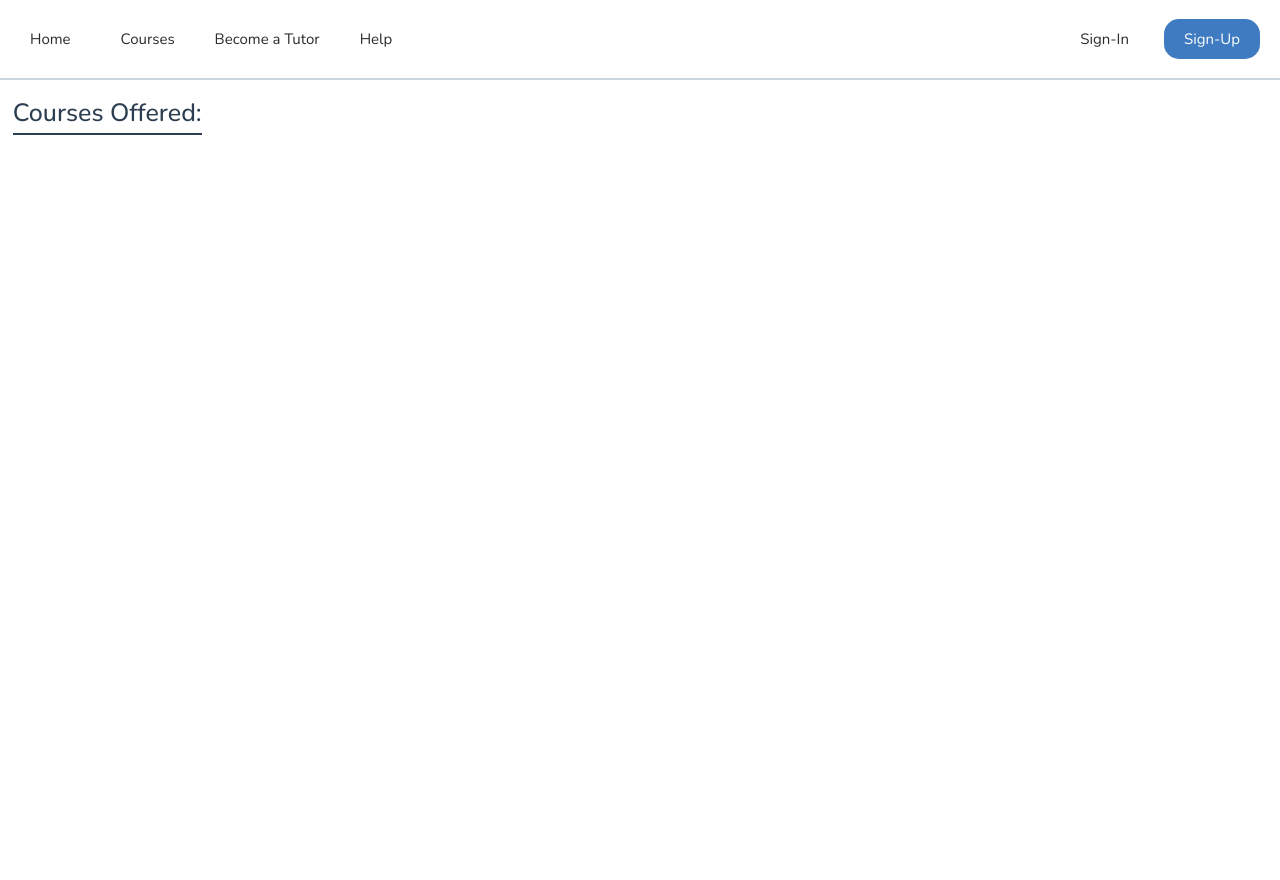
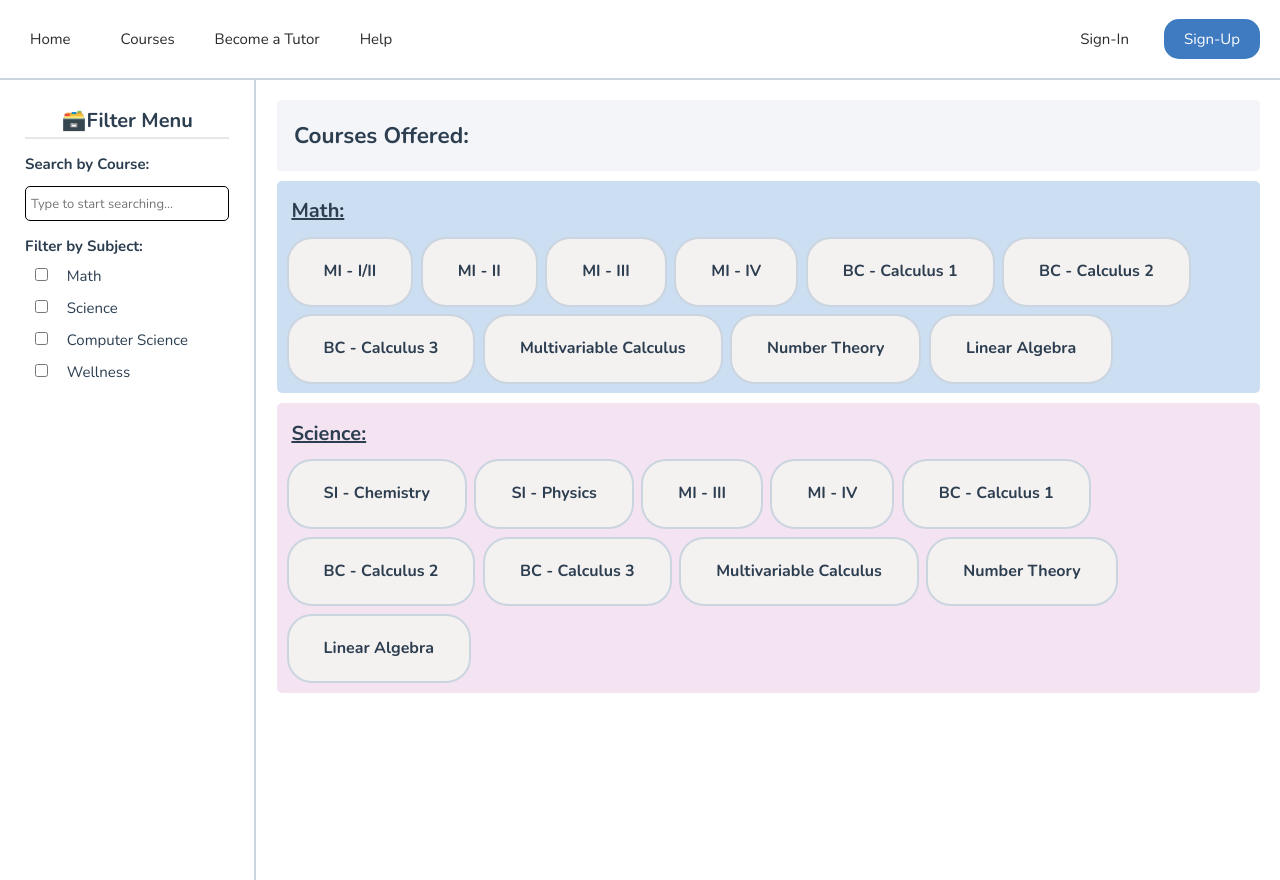
Before and after one commit to vid277/IMSATutoring, a Vue app in the folder IMSATutors/: page /courses in a window 1280 px wide. Built offline with nearby package versions, Linux system fonts and the light colour scheme.

Commit message:
Started working on courses page

```diff
--- a/IMSATutors/src/views/Courses.vue
+++ b/IMSATutors/src/views/Courses.vue
@@ -28,7 +28,7 @@ export default {
 
 <template>
 <head>
-    <link href="https://fonts.googleapis.com/css2?family=Montserrat:wght@400;500;600;800&family=Nunito:wght@400;500&family=Poppins:wght@200;300;400;500&display=swap" rel="stylesheet">
+    <link href="https://fonts.googleapis.com/css2?family=Montserrat:wght@400;500;600;700;800&family=Nunito:wght@400;500;600;700;800&family=Poppins:wght@200;300;400;500&display=swap" rel="stylesheet">
     <link href="\src\assets\commons.css" rel="stylesheet">
     <link rel="stylesheet" href="https://cdnjs.cloudflare.com/ajax/libs/font-awesome/4.7.0/css/font-awesome.min.css">
 </head>
@@ -44,11 +44,166 @@ export default {
       <span id="bluesign" style="color: rgb(255, 255, 255)"><router-link to="/signup">Sign-Up</router-link></span>
     </header>
     <body>
-        <div class = "mainPageWrapper">
-            <div class = "innerBox">
-                <h2>Courses Offered:</h2>
+    <main>
+      <div id="wrapper">
+        <div class = "filterMenu">
+          <fieldset>
+            <h3><span>🗃️</span>Filter Menu</h3>
+            <h4>Search by Course:</h4>
+            <div class="search">
+              <form>
+                  <input type="text"
+                      placeholder="Type to start searching..."
+                      name="search"
+                      maxlength="20"
+                  >
+              </form>
             </div>
+            <h4>Filter by Subject: </h4>
+            <div>
+                <div>
+                    <input type="checkbox" id="Math" name="Math">
+                    <label for="Math">Math</label>
+                </div>
+                <div>
+                    <input type="checkbox" id="Science" name="Science">
+                    <label for="Science">Science</label>
+                </div>
+                <div>
+                    <input type="checkbox" id="ComputerScience" name="ComputerScience">
+                    <label for="ComputerScience">Computer Science</label>
+                </div>
+                <div>
+                    <input type="checkbox" id="Wellness" name="Wellness">
+                    <label for="Wellness">Wellness</label>
+                </div>
+            </div>
+          </fieldset>
         </div>
+        <br>
+        <br>
+      </div>
+      <div class = "mainTextPlace">
+        <div class = "innerBox">
+          <div class = "TextPlaceWrapper">
+            <h2>Courses Offered: </h2>
+          </div>
+          <div class = "textDiv">
+            <h2>Math: </h2>
+            <div class = "courses mathCourses">
+            <div class="card">
+                <div class = "innerCard">
+                    <h5 class="card-title">MI - I/II</h5>
+                </div>
+            </div>
+            <div class="card">
+                <div class = "innerCard">
+                    <h5 class="card-title">MI - II</h5>
+                </div>
+            </div>
+            <div class="card">
+                <div class = "innerCard">
+                    <h5 class="card-title">MI - III</h5>
+                </div>
+            </div>
+            <div class="card">
+                <div class = "innerCard">
+                    <h5 class="card-title">MI - IV</h5>
+                </div>
+            </div>
+            <div class="card">
+                <div class = "innerCard">
+                    <h5 class="card-title">BC - Calculus 1</h5>
+                </div>
+            </div>
+            <div class="card">
+                <div class = "innerCard">
+                    <h5 class="card-title">BC - Calculus 2</h5>
+                </div>
+            </div>
+            <div class="card">
+                <div class = "innerCard">
+                    <h5 class="card-title">BC - Calculus 3</h5>
+                </div>
+            </div>
+            <div class="card">
+                <div class = "innerCard">
+                    <h5 class="card-title">Multivariable Calculus</h5>
+                </div>
+            </div>
+            <div class="card">
+                <div class = "innerCard">
+                    <h5 class="card-title">Number Theory</h5>
+                </div>
+            </div>
+            <div class="card">
+                <div class = "innerCard">
+                    <h5 class="card-title">Linear Algebra</h5>
+                </div>
+            </div>
+          </div>
+          </div>
+          <div class = "textDiv" style = "background-color: rgba(235, 206, 232, 0.556);">
+            <h2>Science: </h2>
+            <div class = "courses scienceCourses">
+            <div class="card">
+                <div class = "innerCard">
+                    <h5 class="card-title">SI - Chemistry</h5>
+                </div>
+            </div>
+            <div class="card">
+                <div class = "innerCard">
+                    <h5 class="card-title">SI - Physics</h5>
+                </div>
+            </div>
+            <div class="card">
+                <div class = "innerCard">
+                    <h5 class="card-title">MI - III</h5>
+                </div>
+            </div>
+            <div class="card">
+                <div class = "innerCard">
+                    <h5 class="card-title">MI - IV</h5>
+                </div>
+            </div>
+            <div class="card">
+                <div class = "innerCard">
+                    <h5 class="card-title">BC - Calculus 1</h5>
+                </div>
+            </div>
+            <div class="card">
+                <div class = "innerCard">
+                    <h5 class="card-title">BC - Calculus 2</h5>
+                </div>
+            </div>
+            <div class="card">
+                <div class = "innerCard">
+                    <h5 class="card-title">BC - Calculus 3</h5>
+                </div>
+            </div>
+            <div class="card">
+                <div class = "innerCard">
+                    <h5 class="card-title">Multivariable Calculus</h5>
+                </div>
+            </div>
+            <div class="card">
+                <div class = "innerCard">
+                    <h5 class="card-title">Number Theory</h5>
+                </div>
+            </div>
+            <div class="card">
+                <div class = "innerCard">
+                    <h5 class="card-title">Linear Algebra</h5>
+                </div>
+            </div>
+          </div>
+          </div>
+        </div>
+        <br>
+        <br>
+        <br>
+      </div>
+    </main>
     </body>
 </div>
 <div v-else class = "mobileMessage">
@@ -69,26 +224,167 @@ export default {
 
 #indexheader {
   position: relative !important;
+  text-align: center;
 }
 
-.mainPageWrapper {
-    width: 100%;
-    height: 100%;
+main {
+  margin-top:  0px !important;
+  padding: 0% !important;
+  width: 100%;
+  height: 100%;
+  gap: 0rem !important;
 }
 
-.innerBox{
-    margin: 1%;
-    width: 100%;
-    height: 100%;
+#wrapper {
+  height: calc(100vh);
+  border-right: 2px solid rgb(203, 213, 224);
+  overflow-y: auto !important;
+  width: 25%;
 }
 
-.innerBox h2 {
-    font-weight: 500;
-    font-size: 25px;
-    border-bottom: solid 2px;
-    max-width: fit-content;
-    padding: 0%;
-    margin: 0%;
+.filterMenu {
+  padding: 25px;
 }
 
+.filterMenu h3 {
+  text-align: center;
+  font-weight: bold;
+  font-size: 20px;
+  border-bottom: solid 2px #69696929;
+  text-align: center;
+}
+
+.filterMenu h4 {
+  font-weight: bold;
+  margin-top: 13px;
+}
+
+.filterMenu h5 {
+  margin-top: 5px;
+  margin-left: 10px;
+  font-size: 14.5px;
+  font-weight: 700;
+  text-decoration: underline;
+}
+
+#wrapper .filterMenu fieldset{
+  border: solid 0px;
+  justify-content: flex-start;
+  height: 100%;
+}
+
+#wrapper .filterMenu div input {
+  margin: 0.6rem;
+}
+
+#wrapper .filterMenu div label {
+  margin: 0.6rem;
+}
+
+.search input[type=text]{
+  height: 35px;
+  border-radius: 5px;
+  border: solid 1px;
+  padding: 5px;
+  font-size: small;
+  width: 100%;
+}
+
+.search input{
+  margin: 0% !important;
+}
+
+.search {
+  margin-top: 10px;
+}
+
+::-webkit-scrollbar {
+  width: 5px;
+}
+
+::-webkit-scrollbar-thumb {
+  background: rgb(203, 213, 224);
+}
+
+.mainTextPlace{
+  display: flex;
+  flex-direction: column;
+  flex-wrap: nowrap;
+  align-items: center;
+  height: calc(100vh);
+  width: 100%;
+}
+
+.mainTextPlace .innerBox {
+  width: 100%;
+  padding: 2%;
+  height: 100%;
+  overflow-y: auto;
+}
+
+.TextPlaceWrapper h2{
+    font-weight: 700;
+    background-color: rgba(203, 213, 224, 0.24);
+    border-radius: 4px;
+    padding: 1.75%;
+}
+
+.courses {
+    display: flex;
+    gap: 0.5em;
+    row-gap: 0.5em;
+    flex-wrap: wrap;
+}
+
+.card {
+  padding: 0em 1em 0em ;
+  border-radius: 25px;
+  text-align: center;
+  border: solid 2px;
+  border-color: rgb(203, 213, 224);
+  background-color: rgb(244, 241, 241);
+  display: flex;
+  height: fit-content;
+  flex-direction: column;
+  flex-wrap: nowrap;
+  justify-content: center;
+  align-items: center;
+  row-gap: 0.25em;
+  transition: 0.3s;
+}
+
+.card .innerCard {
+    width: 100%;
+    margin: 20px;
+}
+
+.card .innerCard h5{
+    font-size: medium;
+}
+
+.card .card-title {
+  font-weight: 700;
+  font-size: 1.5em;
+}
+
+.card:hover {
+  background-color: #69696929;
+  color: #000000;
+}
+
+.textDiv {
+    padding: 1%;
+    background-color: rgb(153, 189, 227, 0.5);
+    margin-top: 1%;
+    border-radius: 5px;
+}
+
+.textDiv h2 {
+    font-weight: 700;
+    font-size: 20px;
+    text-decoration: underline;
+    padding: 0.5%;
+    margin-bottom: 0.5%;
+    width: max-content;
+}
 </style>
```
